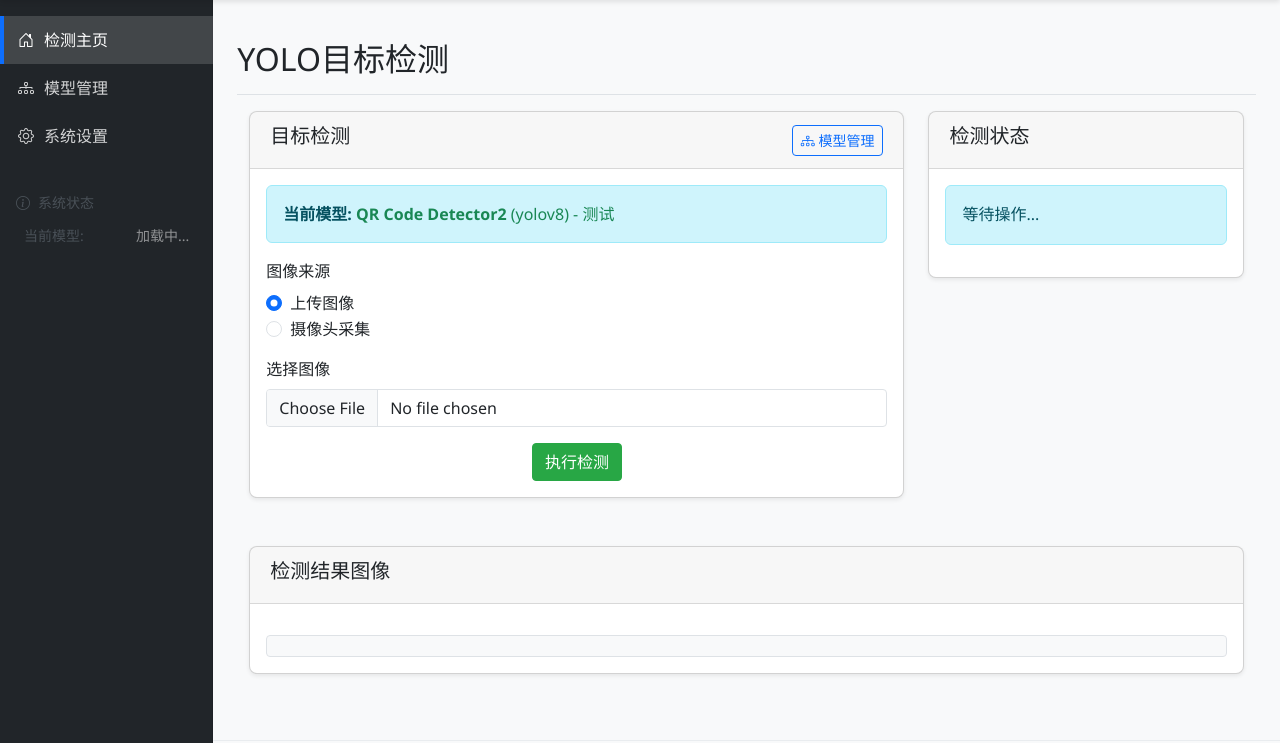
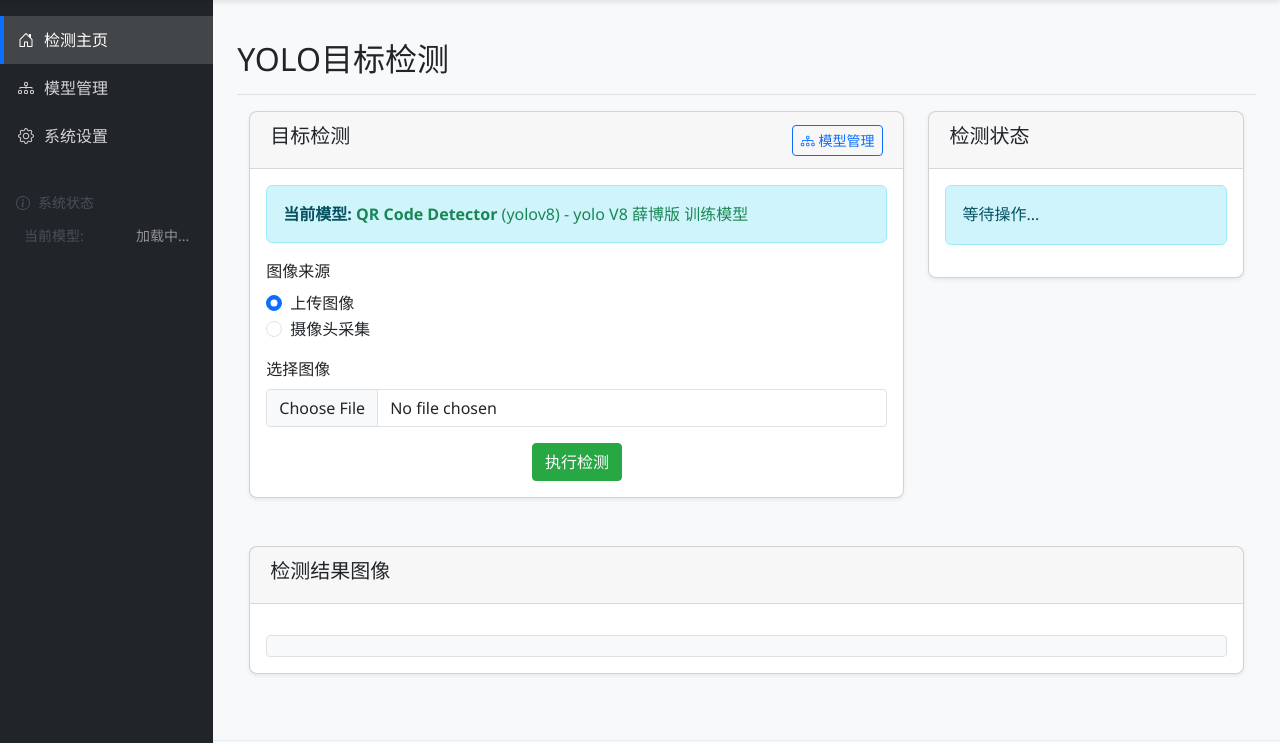
Before and after one commit to duiliang/YOLOFLASK, a Flask app: page / in a window 1280 px wide. Shown: the part 56-799 px from the top of the page. Run offline with Flask 2, Linux system fonts and the light colour scheme; some libraries are stand-ins or nearby versions.

Commit message:
Add base template and update model name in config last before ROI

```diff
--- a/config.json
+++ b/config.json
@@ -9,7 +9,7 @@
         "default_type": "yolov8",
         "conf_threshold": 0.25,
         "iou_threshold": 0.45,
-        "current_model": "QR Code Detector2"
+        "current_model": "QR Code Detector"
     },
     "models": [
         {
--- a/templates/base.html
+++ b/templates/base.html
@@ -54,7 +54,7 @@
                             </a>
                         </li>
                         <li class="nav-item mt-4">
-                            <div class="px-3 py-2">
+                            <div class="px-3 py-2" style="color: white">
                                 <div class="d-flex align-items-center text-light-emphasis small">
                                     <i class="bi bi-info-circle me-2"></i>
                                     <span>系统状态</span>
```
